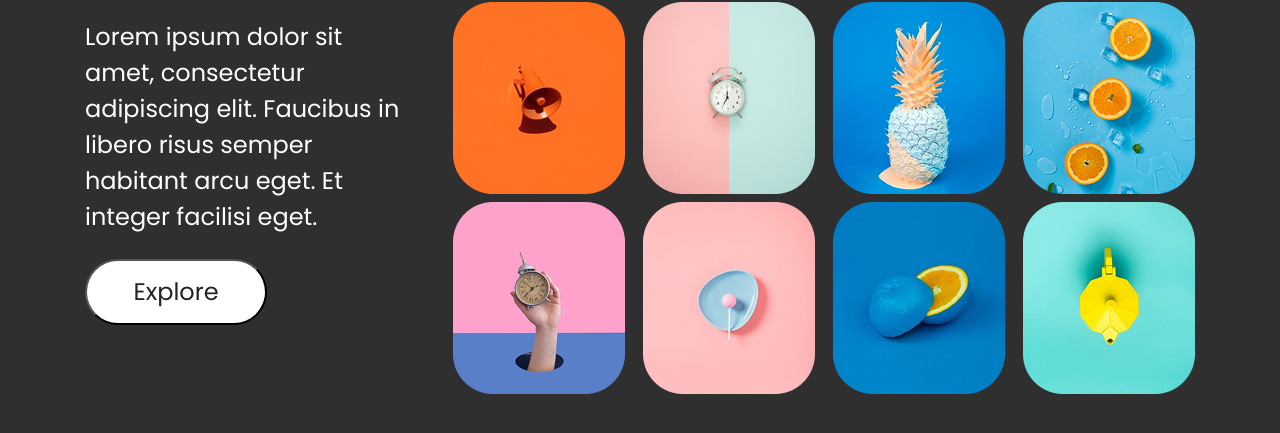
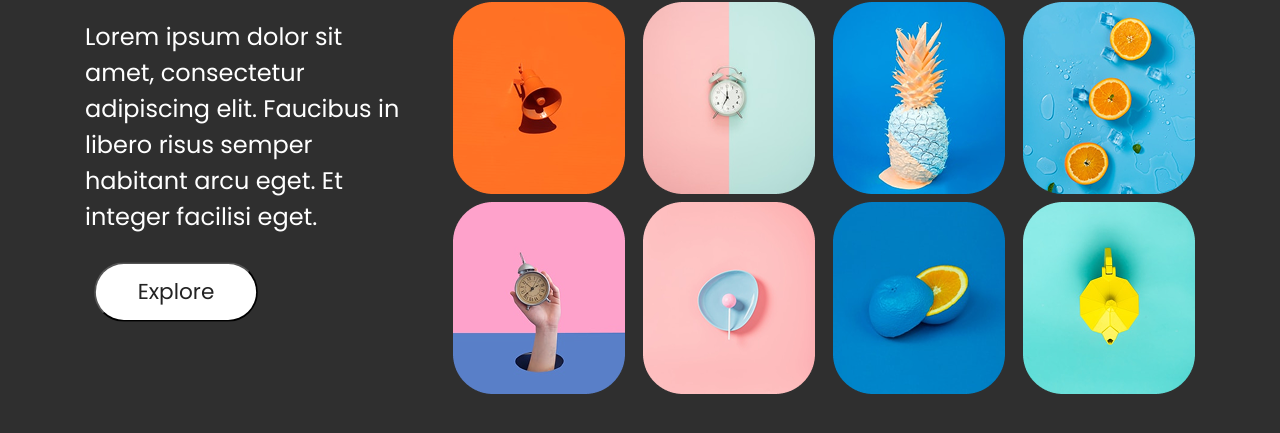
Before and after one commit to george-sergeev/simple-landing, a plain HTML site: page index.html in a window 1280 px wide. In both pictures the pointer is over the button "Explore". Shown: the part 465-898 px from the top of the page. Drawn offline with Linux system fonts and the light colour scheme.

Commit message:
Update style.css

```diff
--- a/style.css
+++ b/style.css
@@ -64,6 +64,10 @@ body {
 	color: #232323;
 	line-height: 0.75;
 	border-radius: 36px;
+	transition: transform 0.3s ease-out;
+}
+.text-section__button:hover {
+	transform: scale(0.9);
 }
 
 .gallery-section {
```
